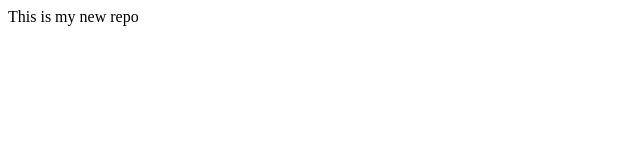
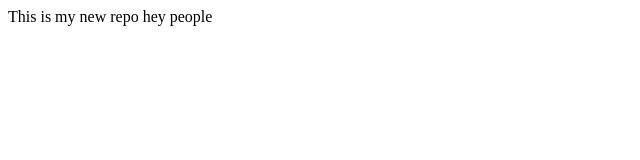
Before and after one commit to swastik2703/localrepo, a plain HTML site: page LocalRepo/index.html in a window 1280 px wide. Shown: the full height of the page, 0-640 px from the left. Drawn offline with Linux system fonts and the light colour scheme.

Commit message:
new file

```diff
--- a/LocalRepo/index.html
+++ b/LocalRepo/index.html
@@ -1 +1 @@
-<p>This is my new repo</p>
+<p>This is my new repo hey people</p>
```
